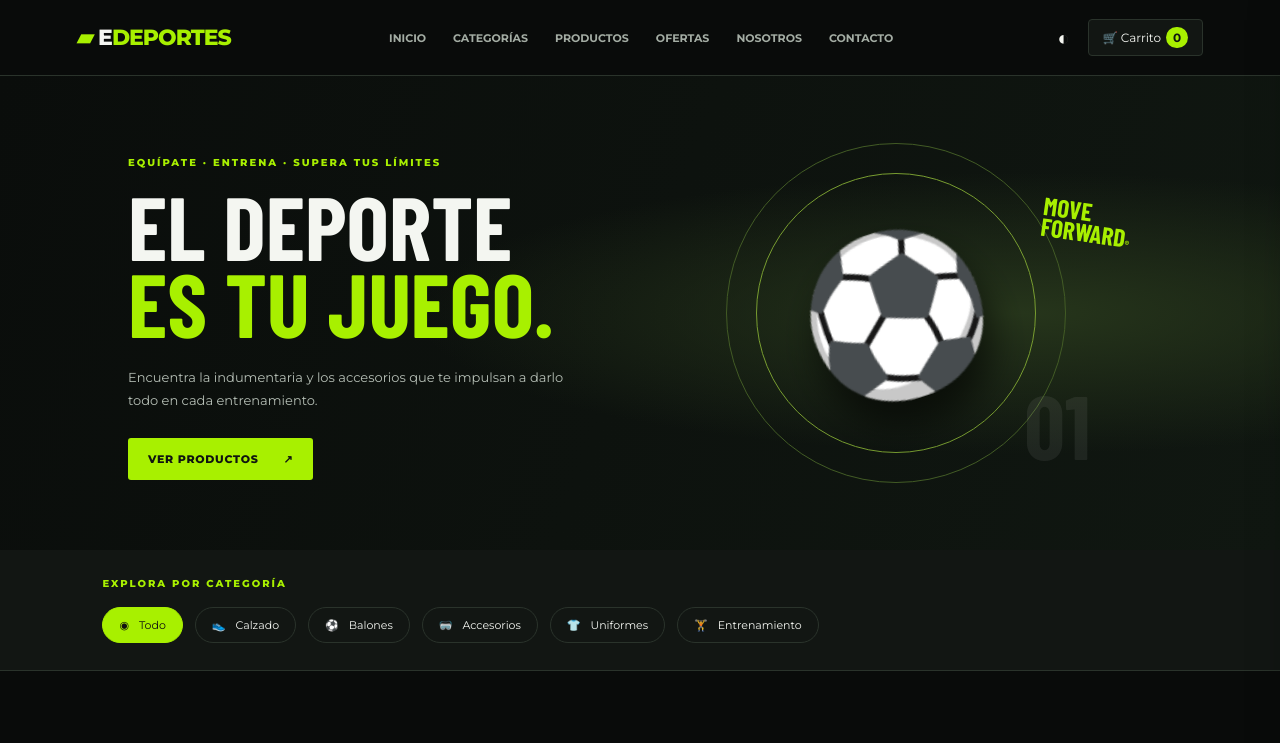
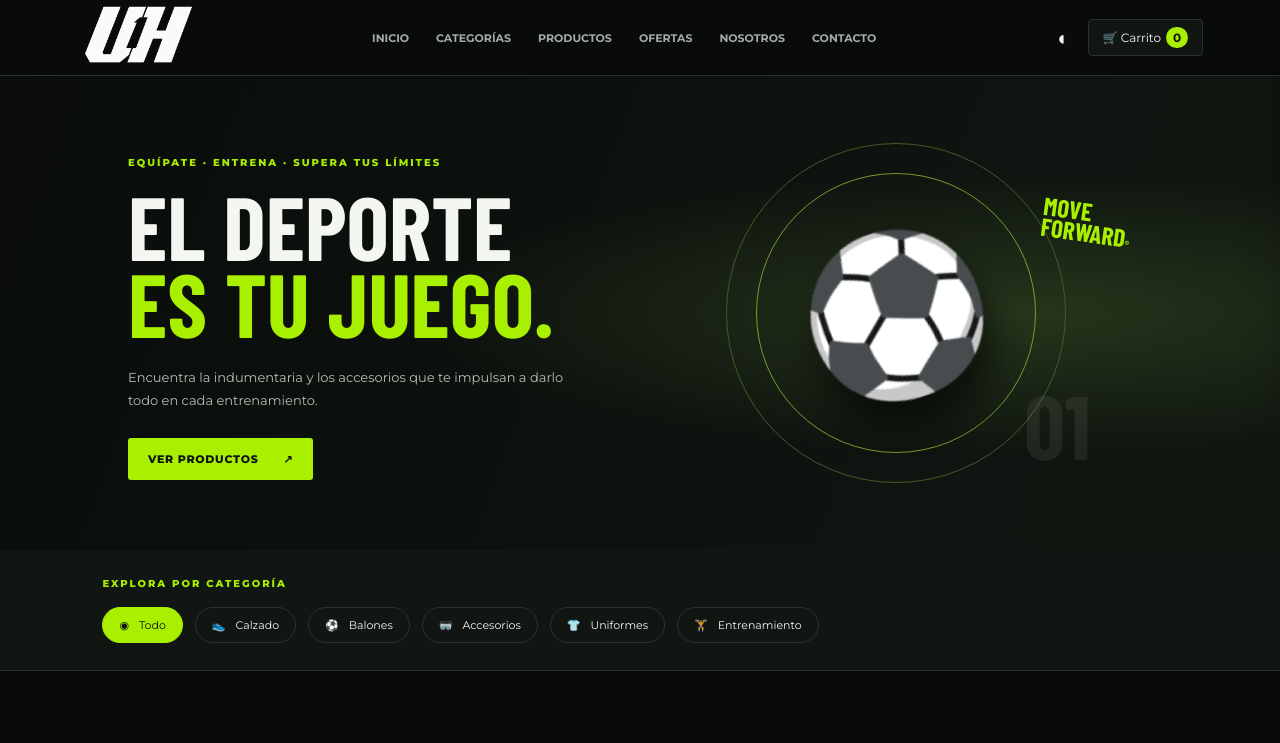
Before and after one commit to Tron-bl/u1hweb, a plain HTML site: page index.html in a window 1280 px wide. Shown: the top 743 px of the page. Drawn offline with nearby package versions, Linux system fonts and the light colour scheme; a web font is replaced by a local one.

Commit message:
actualizacion

```diff
--- a/index.html
+++ b/index.html
@@ -11,7 +11,7 @@
 
 <body>
     <header class="site-header">
-        <a class="brand" href="#inicio"><span class="brand-mark">▰</span> E<span>DEPORTES</span></a>
+        <a class="header-logo" href="#inicio"><span class="brand-mark"></span> <img src="logos/Logotipo UH blanco y dinámico.png" alt="Logo 1h deportes" width="120px"></a>
         <button class="menu-toggle" id="menuToggle" aria-label="Abrir menú">☰</button>
         <nav id="mainNav">
             <a href="#inicio">Inicio</a><a href="#categorias">Categorías</a><a href="#productos">Productos</a><a
@@ -114,7 +114,7 @@
         </section>
     </main>
 
-    <footer><a class="brand" href="#inicio">▰ E<span>DEPORTES</span></a>
+    <footer><a class="header-logo" href="#inicio"><img src="logos/Logotipo UH blanco y dinámico.png" alt="Logo 1h deportes" width="120px"></a>
         <p>© <span id="year"></span> E-Deportes. Todos los derechos reservados.</p><a href="#inicio">Volver arriba ↑</a>
     </footer>
 
--- a/styles.css
+++ b/styles.css
@@ -8,6 +8,7 @@
     --muted: #a4ada4;
     --lime: #a8f000;
     --line: #2a332b
+
 }
 
 * {
@@ -16,7 +17,7 @@
 
 html {
     scroll-behavior: smooth;
-    scroll-padding-top: 85px
+    scroll-padding-top: 20px
 }
 
 body {
@@ -69,7 +70,10 @@ textarea {
 
 .brand-mark,
 .brand span {
-    color: var(--lime)
+      color: #000000;
+}
+.brand img {
+    filter: brightness(0);
 }
 
 nav {
```
Also changed, not shown: logos/Logotipo UH blanco y dinámico.png (added), logos/Logotipo UH negro geométrico.png (added), logos/minilogo thrash.png (added), 2 other files.
